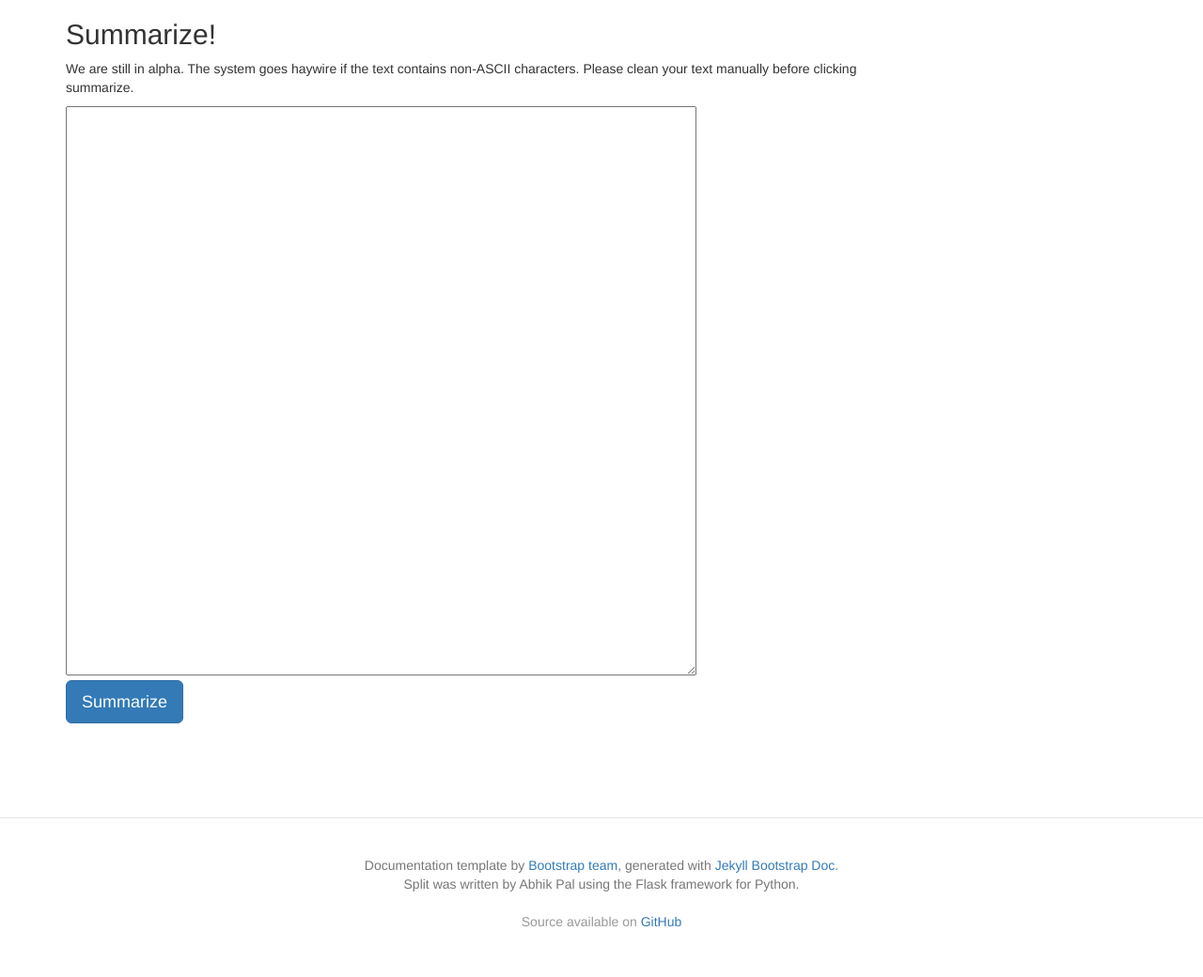
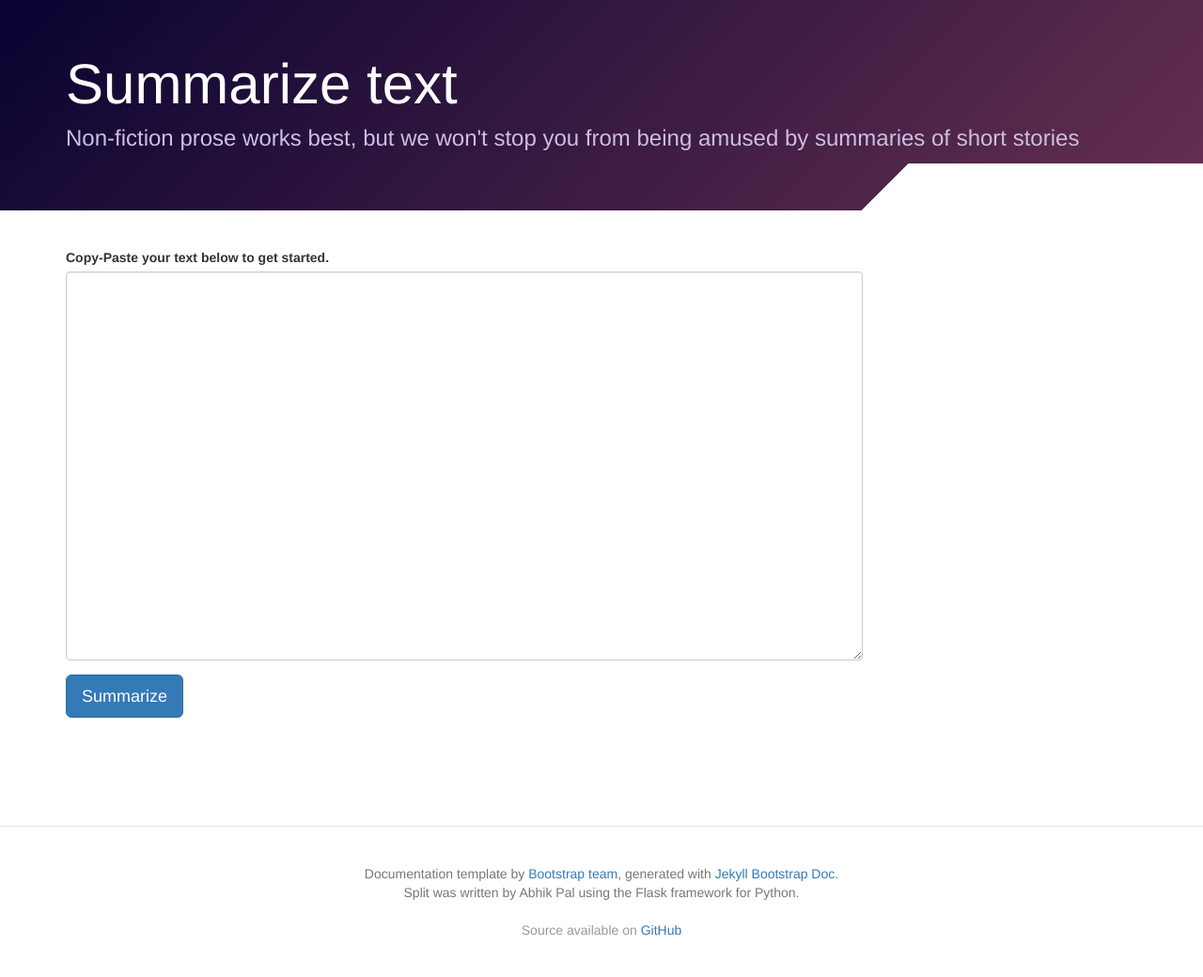
Before and after one commit to luigidintrono/splitsummarizer-web, a Flask app: page /summarize/ in a window 1280 px wide. Shown: the part 50-1090 px from the top of the page at 94% size. Before the commit the page ends 1037 px from the top, so only its background shows below. Run offline with Flask 2, Linux system fonts and the light colour scheme; some libraries are stand-ins or nearby versions.

Commit message:
Restructure summarizer form

```diff
--- a/split/templates/summary_form.html
+++ b/split/templates/summary_form.html
@@ -1,13 +1,23 @@
 {% extends "base.html" %}
+{% block header %}
+    <div class="bs-docs-header" id="content">
+    <div class="container">
+        <h1>Summarize text</h1>
+        <p >Non-fiction prose works best, but we won't stop you from being amused by summaries of short stories</p>
+    </div>
+</div>
+{% endblock %}
+
 {%- block content -%}
-<section class="bs-docs-section">
-    <h2>Summarize!</h2>
-    <p>We are still in alpha. The system goes haywire if the text contains
-    non-ASCII characters. Please clean your text manually before clicking summarize.</p>
-    <form action="" method="post" name="spsum_main_text_grabber">
-        <textarea name="source_text" cols="80" rows="30"></textarea>
-        <br>
-        <input class="btn btn-lg btn-primary center" type="submit" name="spsum_submit_text" value="Summarize">
+<section class="bs-docs-section" id="summarizer">
+    <form action="/summarize/" method="post">
+        <div class="form-group">
+            <label for="summarizer-source-text">Copy-Paste your text below to get started.</label>
+            <textarea class="form-control" id="summarizer-source-text" rows="20" style="resize:vertical;" name="source_text"></textarea>
+        </div>
+        <div class="form-group">
+            <input class="btn btn-lg btn-primary center" type="submit" value="Summarize">
+        </div>
     </form>
 </section>
 {%- endblock content -%}
```
Also changed, not shown: split/templates/index.html (+13 -15 lines).
